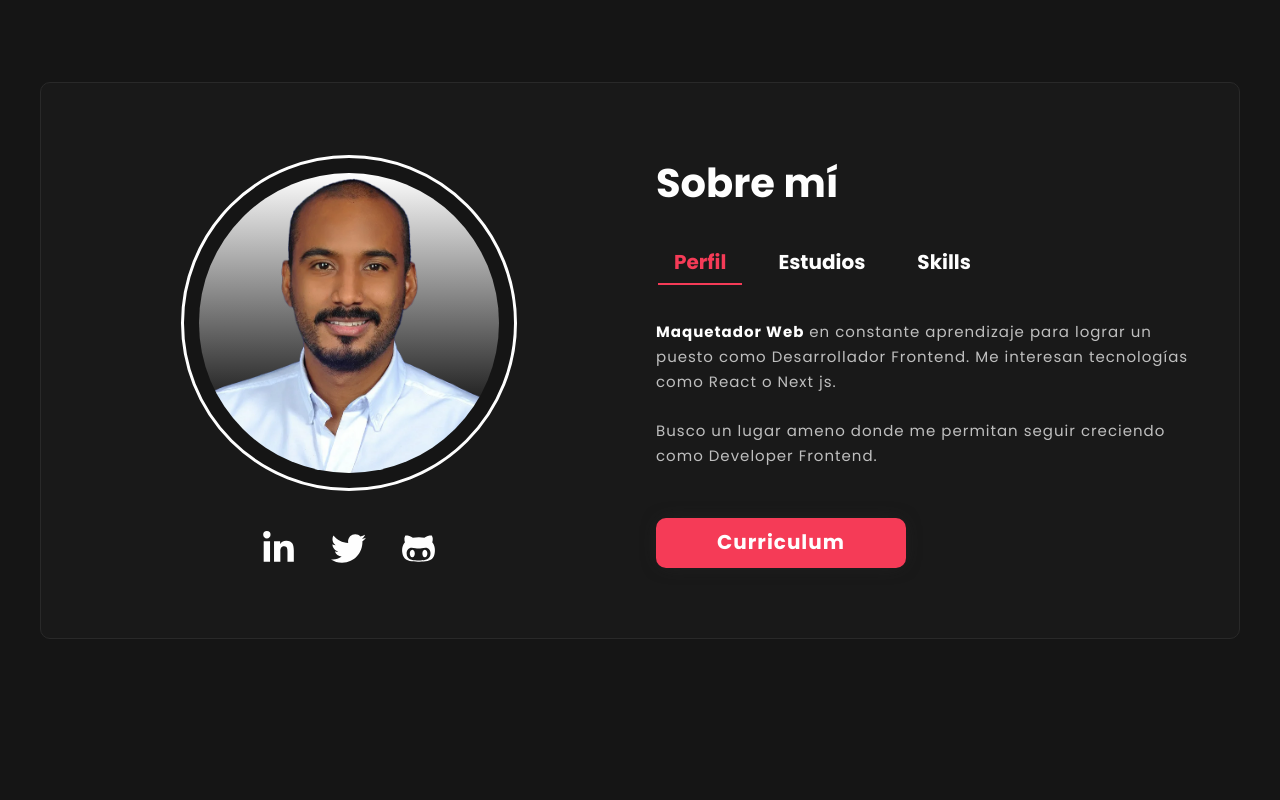
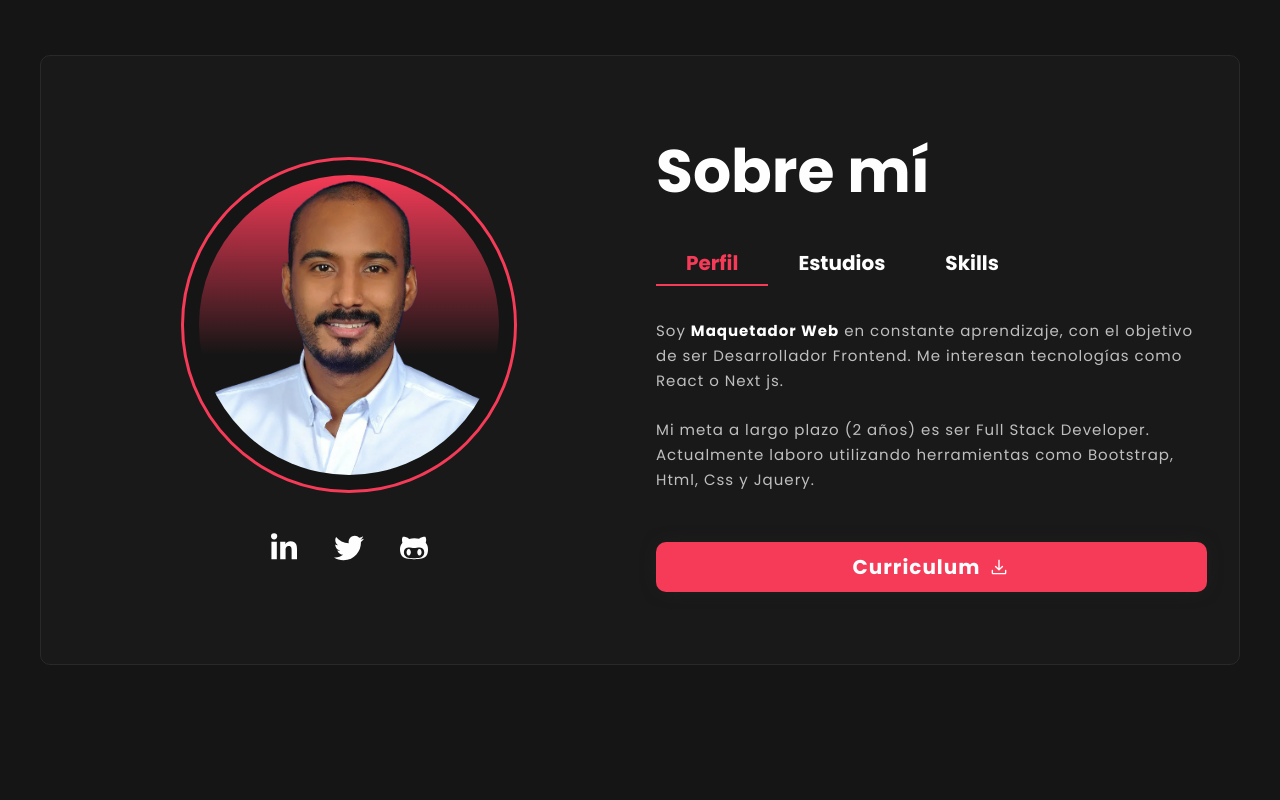
Before and after one commit to dioverdm/portfolio, a Next.js app: page / in a window 1280 px wide. Shown: the part 840-1640 px from the top of the page. Built offline with nearby package versions, Linux system fonts and the light colour scheme.

Commit message:
cambio en la estructura de la pagina

```diff
--- a/components/About/index.jsx
+++ b/components/About/index.jsx
@@ -112,17 +112,21 @@ const About = () => {
             {tapState === 'Perfil' && (
               <>
                 <Paragraph>
-                  <Strong>Maquetador Web</Strong> en constante aprendizaje para
-                  lograr un puesto como Desarrollador Frontend. Me interesan
+                  Soy <Strong>Maquetador Web</Strong> en constante aprendizaje,
+                  con el objetivo de ser Desarrollador Frontend. Me interesan
                   tecnologías como React o Next js.
                 </Paragraph>
                 <Paragraph margin="50px">
-                  Busco un lugar ameno donde me permitan seguir creciendo como
-                  Developer Frontend.
+                  Mi meta a largo plazo (2 años) es ser Full Stack Developer.
+                  Actualmente laboro utilizando herramientas como Bootstrap,
+                  Html, Css y Jquery.
                 </Paragraph>
                 <BtnDownload>
                   <a href="/Cv-José-M-Montaño.pdf" download>
-                    Curriculum <span></span>
+                    <div>
+                      <p>Curriculum</p>
+                      <span></span>
+                    </div>
                   </a>
                 </BtnDownload>
               </>
--- a/components/About/styles.js
+++ b/components/About/styles.js
@@ -2,7 +2,15 @@ import styled from 'styled-components';
 import Theme from '../../constant/uiTheme';
 import Image from 'next/image';
 
-const { white, black, blackIntense, blackLight, redCherry, gray } = Theme;
+const {
+  white,
+  black,
+  blackIntense,
+  blackLight,
+  redCherry,
+  redCherryLight,
+  gray,
+} = Theme;
 
 export const AboutStyle = styled.section`
   background-color: ${blackIntense};
@@ -27,6 +35,7 @@ export const Container = styled.section`
 
   @media screen and (min-width: 790px) {
     width: 1200px;
+    height: 610px;
     grid-template-columns: repeat(2, 1fr);
     grid-template-rows: auto;
   }
@@ -50,14 +59,14 @@ export const ImageContainer = styled.section`
 
 export const CircleImage = styled.section`
   padding: 15px;
-  border: 3px solid ${white};
+  border: 3px solid ${redCherry};
   border-radius: 50%;
   overflow: hidden;
   background-color: ${blackIntense};
 `;
 
 export const BgImage = styled.div`
-  background: linear-gradient(180deg, ${white} 0%, ${blackIntense} 80%);
+  background: linear-gradient(180deg, ${redCherry} 0%, ${blackIntense} 60%);
   width: 250px;
   height: 250px;
   border-radius: 50%;
@@ -99,7 +108,7 @@ export const AboutStyleMe = styled.section`
 `;
 
 export const Title = styled.h2`
-  font-size: 4rem;
+  font-size: 6rem;
   margin: 0 0 24px;
 `;
 
@@ -108,7 +117,6 @@ export const Taplist = styled.ul`
   font-weight: 700;
   display: grid;
   grid-template-columns: repeat(3, auto);
-  gap: 16px;
   margin: 0 0 32px;
   width: 100%;
 
@@ -119,32 +127,42 @@ export const Taplist = styled.ul`
 `;
 
 export const Tap = styled.li`
+  overflow: hidden;
   padding: 8px 0;
+  margin: 0;
   cursor: pointer;
-  border: 2px solid transparent;
   text-align: center;
   position: relative;
   color: ${({ tapState, tapTitle }) =>
     tapState === tapTitle ? redCherry : white};
+  transition: all 0.5s;
 
   &::after {
     content: '';
-    width: 100%;
-    height: 2px;
-    background-color: ${({ tapState, tapTitle }) =>
-      tapState === tapTitle ? redCherry : 'transparent'};
     position: absolute;
     bottom: 0px;
     left: 0px;
-    right: 0px;
+    width: 100%;
+    height: 2px;
+    background-color: ${redCherry};
+    transform: ${({ tapState, tapTitle }) =>
+      tapState === tapTitle ? 'translateX(0)' : 'translateX(-110%)'};
+    transition: all 0.5s;
   }
 
   &:hover {
-    color: ${redCherry};
+    color: ${({ tapState, tapTitle }) =>
+      tapState === tapTitle ? redCherry : redCherryLight};
+
+    &::after {
+      background-color: ${({ tapState, tapTitle }) =>
+        tapState === tapTitle ? redCherry : redCherryLight};
+      transform: translateX(0);
+    }
   }
 
   @media screen and (min-width: 790px) {
-    padding: 8px 16px;
+    padding: 8px 30px;
   }
 `;
 
@@ -167,9 +185,7 @@ export const Strong = styled.span`
 
 export const BtnDownload = styled.div`
   position: relative;
-  width: 250px;
-  margin: 32px 0 0;
-  padding: 25px;
+  width: 100%;
   border-radius: 10px;
   border: none;
   box-shadow: 0 0 20px -7px ${blackLight};
@@ -180,17 +196,28 @@ export const BtnDownload = styled.div`
   background-color: ${redCherry};
   transition: 0.5s;
 
-  a {
-    position: absolute;
-    top: 0;
-    left: 0;
-    right: 0;
-    border: 0;
+  div {
+    width: 100%;
     height: 100%;
     display: flex;
     justify-content: center;
     align-items: center;
+    gap: 8px;
   }
+
+  a {
+    display: block;
+    height: 50px;
+    gap: 5px;
+  }
+
+  span {
+    display: block;
+    height: 22px;
+    width: 22px;
+    background: url('/icons/download.svg') center/contain no-repeat;
+  }
+
   &:hover {
     box-shadow: 0 0 30px -7px ${redCherry};
   }
--- a/components/Footer/index.jsx
+++ b/components/Footer/index.jsx
@@ -1,7 +1,6 @@
 //hooks
 import { useClickBoard } from '../../hooks/useClickBoard';
 
-//styles
 //styles
 import { FooterStyled, Content, Strong } from './styles';
 
@@ -17,7 +16,7 @@ const Footer = () => {
             Contácteme aquí
           </Strong>
         </p>
-        <p>Copyright © {YEAR_NOW}</p>
+
         <p>
           Con 🖤 <b>Mooenz</b>
         </p>
--- a/components/Header/index.jsx
+++ b/components/Header/index.jsx
@@ -5,7 +5,7 @@ import { useInView } from 'react-intersection-observer';
 import { ObserverContext } from '../../context/ObserverContext';
 
 //Styles
-import { Header, Title, P, Container, Arrow } from './styles';
+import { Header, Title, H2, Container, Arrow } from './styles';
 
 const header = () => {
   //Observer
@@ -25,7 +25,7 @@ const header = () => {
     <Header className="space-lateral" ref={ ref }>
       <div>
         <Title title='Hola me llamo Jose Manuel Montaño Saenz y soy Maquetador Web'>José M Montaño</Title>
-        <P>Maquetador Web</P>
+        <H2>Maquetador Web</H2>
       </div>
       <Arrow href="#about" title="¿Quieres contratarme?, te invito a conocerme">
         <Container />
--- a/components/Header/styles.js
+++ b/components/Header/styles.js
@@ -38,7 +38,7 @@ export const Title = styled.h1`
   }
 `;
 
-export const P = styled.p`
+export const H2 = styled.h2`
   margin: 8px 0 0;
   font-size: 1.8rem;
   font-weight: 600;
--- a/components/IconMedia/style.js
+++ b/components/IconMedia/style.js
@@ -13,7 +13,7 @@ export const Icon = styled.a`
   }
 
   @media screen and (min-width: 1220px) {
-    height: 35px;
-    width: 35px;
+    height: 30px;
+    width: 30px;
   }
 `;
--- a/components/Navbar/index.jsx
+++ b/components/Navbar/index.jsx
@@ -50,10 +50,9 @@ const Navbar = () => {
           <Bar transformTwo={menuState} />
         </Burger>
         <Links showIcon={menuState}>
-          <Li activeTap={activeTap} tapTitle="about">
+          <Li activeTap={activeTap} tapTitle="about" title='¡Conóceme!'>
             <Tap
               href="#about"
-              title="Sobre mí"
               onClick={changeIcon}
               activeTap={activeTap}
               tapTitle="about"
@@ -61,10 +60,9 @@ const Navbar = () => {
               Sobre mí
             </Tap>
           </Li>
-          <Li activeTap={activeTap} tapTitle="projects">
+          <Li activeTap={activeTap} tapTitle="projects" title='¡Se que te agradará!'>
             <Tap
               href="#projects"
-              title="Portafolio"
               onClick={changeIcon}
               activeTap={activeTap}
               tapTitle="projects"
--- a/components/Navbar/styles.js
+++ b/components/Navbar/styles.js
@@ -1,7 +1,7 @@
 import styled from 'styled-components';
 import Theme from '../../constant/uiTheme';
 
-const { white, redCherry, blackIntense } = Theme;
+const { white, redCherry, redCherryLight, blackIntense } = Theme;
 
 export const Nav = styled.section`
   background: ${blackIntense};
@@ -108,7 +108,7 @@ export const Li = styled.li`
   position: relative;
   overflow: hidden;
 
-  &::before {
+  &::after {
     content: '';
     position: absolute;
     bottom: 0;
@@ -118,7 +118,7 @@ export const Li = styled.li`
     transform: ${({ activeTap, tapTitle }) =>
       activeTap === tapTitle ? 'translateX(0)' : 'translateX(-110%)'};
     background-color: ${redCherry};
-    transition-duration: 0.5s;
+    transition: all 0.5s;
 
     @media screen and (min-width: 790px) {
       height: 2px;
@@ -127,15 +127,18 @@ export const Li = styled.li`
 
   &:hover {
     a {
-      color: ${redCherry};
+      color: ${({ activeTap, tapTitle }) =>
+        activeTap === tapTitle ? redCherry : redCherryLight};
+    }
+
+    &::after {
+      background-color: ${({ activeTap, tapTitle }) =>
+        activeTap === tapTitle ? redCherry : redCherryLight};
+      transform: translateX(0);
     }
   }
 
-  &:hover::before {
-    transform: translateX(0);
-  }
-
-  &:nth-child(3)::before {
+  &:nth-child(3)::after {
     display: none;
   }
 
@@ -205,6 +208,4 @@ export const Button = styled.button`
   }
 `;
 
-export const DownloadICon = styled.span`
-
-`;
+export const DownloadICon = styled.span``;
--- a/components/Project/styles.js
+++ b/components/Project/styles.js
@@ -45,7 +45,7 @@ export const CardContent = styled.section`
 
 export const Type = styled.p`
   color: ${redCherry};
-  font-size: 1rem;
+  font-size: 1.2rem;
   text-transform: uppercase;
   letter-spacing: 0.2rem;
   font-weight: 700;
--- a/components/StudyList/index.jsx
+++ b/components/StudyList/index.jsx
@@ -8,21 +8,6 @@ const StudyList = () => {
 
   return (
     <>
-      <Section>
-        <Title>En Proceso</Title>
-        <ol>
-          {data.map(
-            ({ name, from, id, state }) =>
-              !state && (
-                <li key={id}>
-                  <Body>
-                    {name} - <Strong>{from}</Strong>
-                  </Body>
-                </li>
-              )
-          )}
-        </ol>
-      </Section>
       <Section >
         <Title>Aprobados</Title>
         <ol>
```
